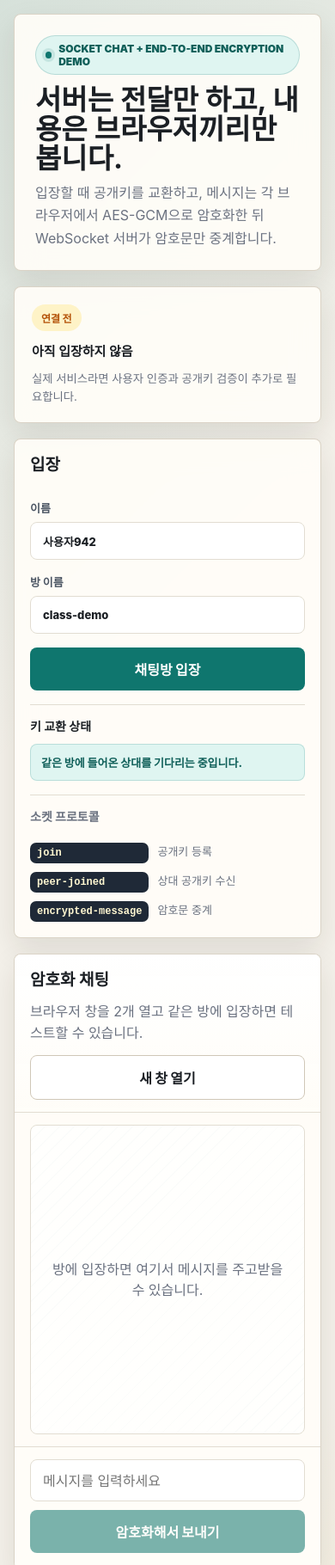
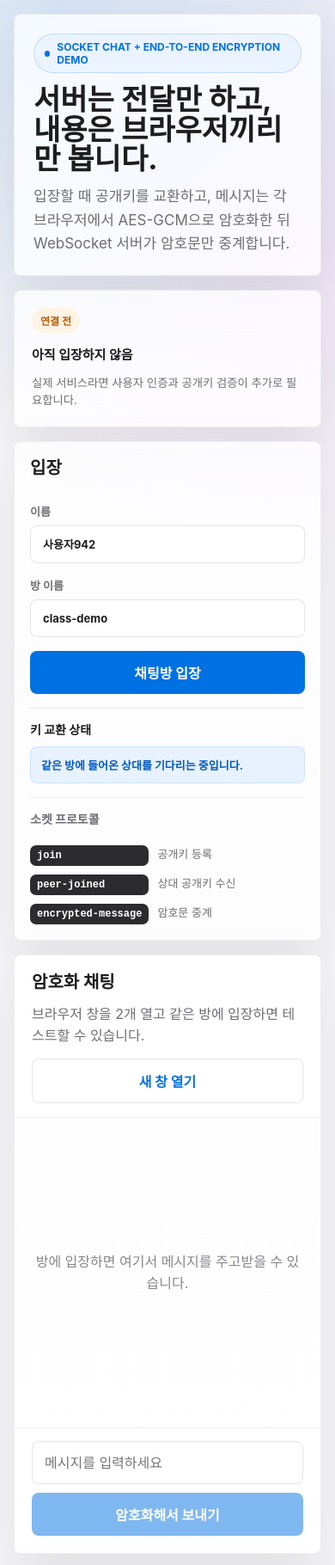
Before and after one commit to jihyebin234/e2e-chat-demo, a website: page public/index.html in a window 390 px wide. Shown: the top 1820 px of the page at 86% size. Drawn offline with Linux system fonts and the light colour scheme.

Commit message:
Apply Apple-inspired UI design
Updated CSS variables and styles for improved design consistency and responsiveness.

```diff
--- a/public/styles.css
+++ b/public/styles.css
@@ -1,20 +1,20 @@
 :root {
   color-scheme: light;
-  --page: #f4f1ea;
-  --surface: #fffdf8;
-  --surface-strong: #ffffff;
-  --ink: #1b1f24;
-  --muted: #6b7280;
-  --line: #e2ddd2;
-  --line-strong: #d0c7b8;
-  --brand: #0f766e;
-  --brand-dark: #0f5f59;
-  --brand-soft: #dff5f1;
-  --accent: #eab308;
-  --sent: #173b57;
-  --ok: #047857;
-  --warn: #b45309;
-  --shadow: 0 22px 60px rgba(36, 29, 19, 0.11);
+  --page: #f5f5f7;
+  --surface: rgba(255, 255, 255, 0.78);
+  --surface-solid: #ffffff;
+  --text: #1d1d1f;
+  --secondary: #6e6e73;
+  --tertiary: #86868b;
+  --line: rgba(0, 0, 0, 0.1);
+  --line-soft: rgba(0, 0, 0, 0.06);
+  --blue: #0071e3;
+  --blue-dark: #005bbf;
+  --blue-soft: #e8f2ff;
+  --green: #248a3d;
+  --orange: #bf5b00;
+  --console: #111827;
+  --shadow: 0 20px 60px rgba(0, 0, 0, 0.08);
 }
 
 * {
@@ -28,12 +28,13 @@ html {
 body {
   margin: 0;
   min-height: 100vh;
-  color: var(--ink);
+  color: var(--text);
   background:
-    linear-gradient(135deg, rgba(15, 118, 110, 0.13), transparent 32%),
-    linear-gradient(315deg, rgba(234, 179, 8, 0.13), transparent 28%),
+    radial-gradient(circle at 18% 0%, rgba(0, 113, 227, 0.13), transparent 30rem),
+    radial-gradient(circle at 92% 12%, rgba(175, 82, 222, 0.1), transparent 26rem),
     var(--page);
-  font-family: "SF Pro Display", -apple-system, BlinkMacSystemFont, "Segoe UI", sans-serif;
+  font-family: -apple-system, BlinkMacSystemFont, "SF Pro Display", "SF Pro Text", "Segoe UI", sans-serif;
+  -webkit-font-smoothing: antialiased;
 }
 
 button,
@@ -46,56 +47,55 @@ button {
 }
 
 .app {
-  width: min(1360px, 100%);
+  width: min(1380px, 100%);
   margin: 0 auto;
-  padding: 26px;
+  padding: 28px;
 }
 
 .hero {
   display: grid;
-  grid-template-columns: minmax(0, 1fr) 300px;
-  gap: 18px;
+  grid-template-columns: minmax(0, 1fr) 310px;
+  gap: 16px;
   align-items: stretch;
-  margin-bottom: 18px;
+  margin-bottom: 16px;
 }
 
 .hero > div:first-child,
 .status-card,
 .panel {
-  border: 1px solid rgba(208, 199, 184, 0.78);
+  border: 1px solid var(--line-soft);
   border-radius: 8px;
-  background: rgba(255, 253, 248, 0.92);
+  background: var(--surface);
   box-shadow: var(--shadow);
-  backdrop-filter: blur(16px);
+  backdrop-filter: blur(26px) saturate(180%);
 }
 
 .hero > div:first-child {
-  padding: 24px;
+  padding: 28px;
 }
 
 .eyebrow {
   display: inline-flex;
   align-items: center;
   gap: 8px;
-  margin: 0 0 12px;
-  border: 1px solid rgba(15, 118, 110, 0.2);
+  margin: 0 0 14px;
+  border: 1px solid rgba(0, 113, 227, 0.18);
   border-radius: 999px;
-  padding: 7px 11px;
-  color: var(--brand-dark);
-  background: var(--brand-soft);
+  padding: 7px 12px;
+  color: var(--blue);
+  background: rgba(232, 242, 255, 0.82);
   font-size: 12px;
-  font-weight: 900;
+  font-weight: 700;
   letter-spacing: 0;
   text-transform: uppercase;
 }
 
 .eyebrow::before {
   content: "";
-  width: 8px;
-  height: 8px;
+  width: 7px;
+  height: 7px;
   border-radius: 999px;
-  background: var(--brand);
-  box-shadow: 0 0 0 4px rgba(15, 118, 110, 0.12);
+  background: var(--blue);
 }
 
 h1,
@@ -107,36 +107,40 @@ p {
 
 h1 {
   max-width: 900px;
-  margin-bottom: 10px;
-  font-size: clamp(34px, 5vw, 54px);
-  line-height: 1.03;
+  margin-bottom: 12px;
+  font-size: clamp(36px, 5vw, 60px);
+  font-weight: 750;
   letter-spacing: 0;
+  line-height: 1.02;
 }
 
 h2 {
   margin-bottom: 12px;
-  font-size: 19px;
+  font-size: 20px;
+  font-weight: 720;
+  letter-spacing: 0;
   line-height: 1.25;
 }
 
 h3 {
   margin-bottom: 10px;
   font-size: 14px;
+  font-weight: 700;
   line-height: 1.35;
 }
 
 .summary {
-  max-width: 840px;
+  max-width: 820px;
   margin-bottom: 0;
-  color: var(--muted);
-  font-size: 16px;
-  line-height: 1.65;
+  color: var(--secondary);
+  font-size: 17px;
+  line-height: 1.62;
 }
 
 .status-card {
   display: grid;
   align-content: space-between;
-  gap: 12px;
+  gap: 14px;
   padding: 20px;
 }
 
@@ -144,35 +148,36 @@ h3 {
   display: block;
   overflow-wrap: anywhere;
   font-size: 15px;
+  font-weight: 650;
 }
 
 .status-card small {
-  color: var(--muted);
-  line-height: 1.55;
+  color: var(--secondary);
+  line-height: 1.5;
 }
 
 .pill {
   width: fit-content;
   border-radius: 999px;
-  padding: 7px 11px;
+  padding: 6px 10px;
   font-size: 12px;
-  font-weight: 900;
+  font-weight: 700;
 }
 
 .pill.on {
-  color: var(--ok);
-  background: #dcfce7;
+  color: var(--green);
+  background: #e8f7ed;
 }
 
 .pill.off {
-  color: var(--warn);
-  background: #fef3c7;
+  color: var(--orange);
+  background: #fff3e4;
 }
 
 .layout {
   display: grid;
-  grid-template-columns: 290px minmax(420px, 1fr) 350px;
-  gap: 18px;
+  grid-template-columns: 292px minmax(430px, 1fr) 360px;
+  gap: 16px;
   align-items: stretch;
 }
 
@@ -191,9 +196,9 @@ h3 {
 label {
   display: grid;
   gap: 7px;
-  color: #4b5563;
+  color: var(--secondary);
   font-size: 13px;
-  font-weight: 850;
+  font-weight: 650;
 }
 
 input {
@@ -201,55 +206,56 @@ input {
   border: 1px solid var(--line);
   border-radius: 8px;
   padding: 13px 14px;
-  color: var(--ink);
-  background: var(--surface-strong);
+  color: var(--text);
+  background: rgba(255, 255, 255, 0.92);
   outline: none;
-  transition: border-color 0.16s ease, box-shadow 0.16s ease;
+  transition: border-color 0.16s ease, box-shadow 0.16s ease, background 0.16s ease;
 }
 
 input:focus {
-  border-color: var(--brand);
-  box-shadow: 0 0 0 4px rgba(15, 118, 110, 0.14);
+  border-color: rgba(0, 113, 227, 0.55);
+  background: #ffffff;
+  box-shadow: 0 0 0 4px rgba(0, 113, 227, 0.14);
 }
 
 button {
   border-radius: 8px;
-  padding: 13px 15px;
+  padding: 13px 16px;
   color: #ffffff;
-  background: var(--brand);
-  font-weight: 900;
+  background: var(--blue);
+  font-weight: 700;
   cursor: pointer;
   transition: transform 0.16s ease, background 0.16s ease, box-shadow 0.16s ease;
 }
 
 button:hover {
-  background: var(--brand-dark);
-  box-shadow: 0 12px 28px rgba(15, 118, 110, 0.22);
+  background: var(--blue-dark);
+  box-shadow: 0 12px 28px rgba(0, 113, 227, 0.22);
   transform: translateY(-1px);
 }
 
 button:disabled {
   cursor: not-allowed;
-  opacity: 0.55;
+  opacity: 0.5;
   box-shadow: none;
   transform: none;
 }
 
 .ghost {
-  border: 1px solid var(--line-strong);
-  color: var(--ink);
-  background: #ffffff;
+  border: 1px solid var(--line);
+  color: var(--blue);
+  background: rgba(255, 255, 255, 0.74);
 }
 
 .ghost:hover {
-  color: var(--brand-dark);
-  background: var(--brand-soft);
+  color: var(--blue-dark);
+  background: var(--blue-soft);
   box-shadow: none;
 }
 
 .info-block,
 .protocol {
-  border-top: 1px solid var(--line);
+  border-top: 1px solid var(--line-soft);
   padding-top: 16px;
 }
 
@@ -262,13 +268,13 @@ button:disabled {
 }
 
 .peer-list li {
-  border: 1px solid rgba(15, 118, 110, 0.18);
+  border: 1px solid rgba(0, 113, 227, 0.12);
   border-radius: 8px;
   padding: 11px 12px;
-  color: var(--brand-dark);
-  background: var(--brand-soft);
+  color: var(--blue-dark);
+  background: var(--blue-soft);
   font-size: 13px;
-  font-weight: 800;
+  font-weight: 650;
   overflow-wrap: anywhere;
 }
 
@@ -276,7 +282,7 @@ button:disabled {
   display: grid;
   grid-template-columns: auto 1fr;
   gap: 10px;
-  color: var(--muted);
+  color: var(--secondary);
   font-size: 13px;
 }
 
@@ -287,18 +293,19 @@ button:disabled {
 code {
   border-radius: 7px;
   padding: 5px 8px;
-  color: #fff7d1;
-  background: #1f2937;
+  color: #ffffff;
+  background: #2c2c2e;
   font-size: 12px;
-  font-weight: 900;
+  font-weight: 700;
 }
 
 .chat {
   display: grid;
   grid-template-rows: auto minmax(0, 1fr) auto;
-  gap: 14px;
+  gap: 0;
   padding: 0;
   overflow: hidden;
+  background: rgba(255, 255, 255, 0.86);
 }
 
 .chat-head {
@@ -306,15 +313,15 @@ code {
   justify-content: space-between;
   gap: 14px;
   align-items: flex-start;
-  border-bottom: 1px solid var(--line);
-  padding: 18px 18px 14px;
-  background: linear-gradient(180deg, #ffffff, rgba(255, 253, 248, 0.82));
+  border-bottom: 1px solid var(--line-soft);
+  padding: 19px 20px 16px;
+  background: rgba(255, 255, 255, 0.72);
 }
 
 .chat-head p,
 .server-panel p {
   margin-bottom: 0;
-  color: var(--muted);
+  color: var(--secondary);
   line-height: 1.55;
 }
 
@@ -327,24 +334,23 @@ code {
 .messages {
   display: flex;
   flex-direction: column;
-  gap: 11px;
-  margin: 0 18px;
-  border: 1px solid var(--line);
-  border-radius: 8px;
-  padding: 18px;
+  gap: 10px;
+  margin: 0;
+  padding: 20px;
   background:
-    linear-gradient(rgba(255, 255, 255, 0.72), rgba(255, 255, 255, 0.72)),
-    repeating-linear-gradient(135deg, rgba(15, 118, 110, 0.06) 0 1px, transparent 1px 12px);
+    linear-gradient(rgba(255, 255, 255, 0.78), rgba(255, 255, 255, 0.78)),
+    linear-gradient(180deg, #f5f5f7, #ffffff);
 }
 
 .message {
   max-width: min(76%, 640px);
-  border: 1px solid #ebe4d9;
+  border: 1px solid var(--line-soft);
   border-radius: 8px;
   padding: 11px 13px;
+  color: var(--text);
   background: #ffffff;
-  box-shadow: 0 10px 22px rgba(36, 29, 19, 0.07);
-  line-height: 1.5;
+  box-shadow: 0 8px 24px rgba(0, 0, 0, 0.06);
+  line-height: 1.48;
   overflow-wrap: anywhere;
 }
 
@@ -352,7 +358,7 @@ code {
   align-self: flex-end;
   border-color: transparent;
   color: #ffffff;
-  background: var(--sent);
+  background: linear-gradient(180deg, #0a84ff, #0071e3);
 }
 
 .message small {
@@ -360,17 +366,17 @@ code {
   margin-bottom: 5px;
   opacity: 0.78;
   font-size: 12px;
-  font-weight: 900;
+  font-weight: 700;
 }
 
 .system {
   align-self: center;
   max-width: 92%;
-  border: 1px solid var(--line);
+  border: 1px solid var(--line-soft);
   border-radius: 999px;
   padding: 8px 12px;
-  color: var(--muted);
-  background: rgba(255, 255, 255, 0.9);
+  color: var(--secondary);
+  background: rgba(255, 255, 255, 0.78);
   font-size: 13px;
   line-height: 1.45;
 }
@@ -379,18 +385,21 @@ code {
   display: grid;
   grid-template-columns: minmax(0, 1fr) auto;
   gap: 10px;
-  border-top: 1px solid var(--line);
-  padding: 14px 18px 18px;
-  background: #fffdf8;
+  border-top: 1px solid var(--line-soft);
+  padding: 15px 20px 20px;
+  background: rgba(255, 255, 255, 0.82);
 }
 
 .composer input {
-  min-height: 49px;
+  min-height: 50px;
 }
 
 .server-panel {
-  background: #1f2937;
-  color: #f9fafb;
+  border-color: rgba(255, 255, 255, 0.16);
+  color: #f5f5f7;
+  background:
+    linear-gradient(180deg, rgba(44, 44, 46, 0.94), rgba(28, 28, 30, 0.96)),
+    var(--console);
 }
 
 .server-panel h2 {
@@ -398,7 +407,7 @@ code {
 }
 
 .server-panel p {
-  color: #cbd5e1;
+  color: #c7c7cc;
 }
 
 .server-log {
@@ -406,7 +415,7 @@ code {
   border: 1px solid rgba(255, 255, 255, 0.12);
   border-radius: 8px;
   padding: 12px;
-  background: rgba(15, 23, 42, 0.48);
+  background: rgba(0, 0, 0, 0.22);
 }
 
 .cipher {
@@ -414,7 +423,7 @@ code {
   border-radius: 8px;
   margin-bottom: 10px;
   padding: 11px;
-  background: rgba(255, 255, 255, 0.06);
+  background: rgba(255, 255, 255, 0.07);
 }
 
 .cipher:last-child {
@@ -424,7 +433,7 @@ code {
 .cipher strong {
   display: block;
   margin-bottom: 7px;
-  color: #fef3c7;
+  color: #ffffff;
   font-size: 13px;
 }
 
@@ -432,20 +441,20 @@ code {
   white-space: pre-wrap;
   overflow-wrap: anywhere;
   margin: 0;
-  color: #d1d5db;
+  color: #d1d1d6;
   font-size: 12px;
   line-height: 1.5;
 }
 
 .empty {
   margin: auto;
-  color: var(--muted);
+  color: var(--tertiary);
   text-align: center;
   line-height: 1.55;
 }
 
 .server-panel .empty {
-  color: #cbd5e1;
+  color: #c7c7cc;
 }
 
 @media (max-width: 1120px) {
@@ -469,14 +478,12 @@ code {
     padding: 16px;
   }
 
-  .hero > div:first-child,
-  .status-card,
-  .panel {
-    box-shadow: 0 14px 34px rgba(36, 29, 19, 0.1);
+  .hero > div:first-child {
+    padding: 22px;
   }
 
   h1 {
-    font-size: 33px;
+    font-size: 34px;
   }
 
   .chat-head,
```
